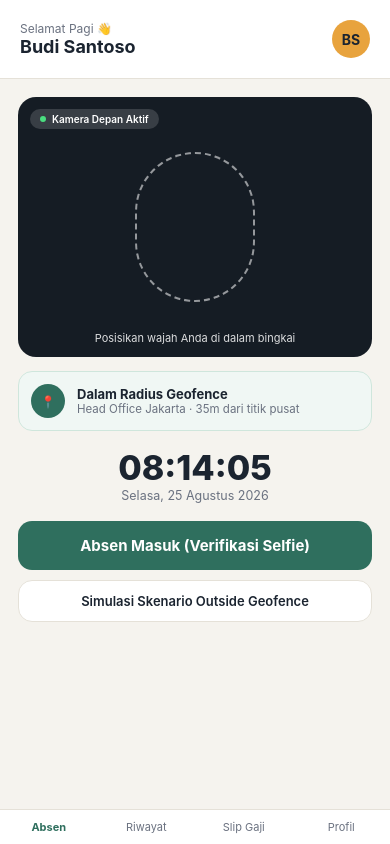
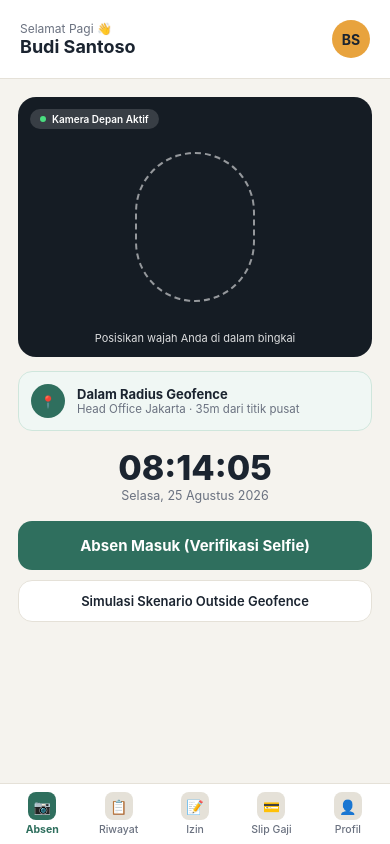
Before and after one commit to rikmyk/HRIS, a React Native app in the folder mobile/: screen / in a window 390 px wide. Built offline with nearby package versions, Linux system fonts and the light colour scheme.

Commit message:
feat(mobile): implement full bottom navigation bar with icon badges and active tab indicators

```diff
--- a/mobile/App.tsx
+++ b/mobile/App.tsx
@@ -3,7 +3,7 @@ import { StyleSheet, Text, View, TouchableOpacity, TextInput, SafeAreaView, Scro
 import { Colors, Radius } from './src/theme';
 
 export default function App() {
-  const [activeTab, setActiveTab] = useState<'home' | 'reject' | 'history' | 'payslip' | 'profile'>('home');
+  const [activeTab, setActiveTab] = useState<'home' | 'reject' | 'history' | 'leave' | 'payslip' | 'profile'>('home');
   const [isLoggedIn, setIsLoggedIn] = useState<boolean>(true);
 
   if (!isLoggedIn) {
@@ -164,7 +164,29 @@ export default function App() {
           </View>
         )}
 
-        {/* TAB 4: SLIP GAJI */}
+        {/* TAB 4: AJUKAN IZIN (T030) */}
+        {activeTab === 'leave' && (
+          <View style={styles.card}>
+            <Text style={styles.cardTitle}>Ajukan Permohonan Izin / Cuti</Text>
+            <View style={styles.inputGroup}>
+              <Text style={styles.label}>JENIS IZIN</Text>
+              <TextInput style={styles.input} value="Cuti Tahunan" />
+            </View>
+            <View style={styles.inputGroup}>
+              <Text style={styles.label}>TANGGAL MULAI - SELESAI</Text>
+              <TextInput style={styles.input} value="26 Agu 2026 - 28 Agu 2026" />
+            </View>
+            <View style={styles.inputGroup}>
+              <Text style={styles.label}>ALASAN / CATATAN</Text>
+              <TextInput style={[styles.input, { height: 70 }]} multiline value="Keperluan keluarga di luar kota" />
+            </View>
+            <TouchableOpacity style={styles.btnPrimary}>
+              <Text style={styles.btnPrimaryText}>Kirim Pengajuan Izin</Text>
+            </TouchableOpacity>
+          </View>
+        )}
+
+        {/* TAB 5: SLIP GAJI */}
         {activeTab === 'payslip' && (
           <View>
             <View style={styles.payslipCard}>
@@ -184,7 +206,7 @@ export default function App() {
           </View>
         )}
 
-        {/* TAB 5: PROFIL */}
+        {/* TAB 6: PROFIL */}
         {activeTab === 'profile' && (
           <View style={styles.card}>
             <Text style={styles.cardTitle}>Profil Personel Karyawan</Text>
@@ -196,24 +218,32 @@ export default function App() {
         )}
       </ScrollView>
 
-      {/* Bottom Navbar per DS §2.9 */}
+      {/* Bottom Navbar per Stitch DS §2.9 */}
       <View style={styles.bottomNav}>
         {[
-          { id: 'home', label: 'Absen' },
-          { id: 'history', label: 'Riwayat' },
-          { id: 'payslip', label: 'Slip Gaji' },
-          { id: 'profile', label: 'Profil' },
-        ].map((tab) => (
+          { id: 'home', label: 'Absen', icon: '📷' },
+          { id: 'history', label: 'Riwayat', icon: '📋' },
+          { id: 'leave', label: 'Izin', icon: '📝' },
+          { id: 'payslip', label: 'Slip Gaji', icon: '💳' },
+          { id: 'profile', label: 'Profil', icon: '👤' },
+        ].map((tab) => {
+          const isActive = activeTab === tab.id || (activeTab === 'reject' && tab.id === 'home');
+          return (
             <TouchableOpacity
               key={tab.id}
               onPress={() => setActiveTab(tab.id as any)}
               style={styles.navItem}
+              activeOpacity={0.7}
             >
-            <Text style={[styles.navText, (activeTab === tab.id || (activeTab === 'reject' && tab.id === 'home')) && styles.navTextActive]}>
+              <View style={[styles.navIconBox, isActive && styles.navIconBoxActive]}>
+                <Text style={[styles.navIconText, isActive && styles.navIconTextActive]}>{tab.icon}</Text>
+              </View>
+              <Text style={[styles.navText, isActive && styles.navTextActive]}>
                 {tab.label}
               </Text>
             </TouchableOpacity>
-        ))}
+          );
+        })}
       </View>
     </SafeAreaView>
   );
@@ -270,9 +300,13 @@ const styles = StyleSheet.create({
   breakdownRow: { flexDirection: 'row', justifyContent: 'space-between', paddingVertical: 8, borderBottomWidth: 1, borderBottomColor: Colors.line },
   bLabel: { fontSize: 12.5, color: Colors.ink },
   bValue: { fontSize: 12.5, fontWeight: '600', color: Colors.ink },
-  bottomNav: { flexDirection: 'row', backgroundColor: Colors.surface, borderTopWidth: 1, borderTopColor: Colors.line, paddingVertical: 10 },
-  navItem: { flex: 1, alignItems: 'center' },
-  navText: { fontSize: 11, color: Colors.muted },
+  bottomNav: { flexDirection: 'row', backgroundColor: Colors.surface, borderTopWidth: 1, borderTopColor: Colors.line, paddingVertical: 8, paddingHorizontal: 4 },
+  navItem: { flex: 1, alignItems: 'center', justifyContent: 'center' },
+  navIconBox: { width: 28, height: 28, borderRadius: 8, backgroundColor: Colors.line, alignItems: 'center', justifyContent: 'center', marginBottom: 3 },
+  navIconBoxActive: { backgroundColor: Colors.primary },
+  navIconText: { fontSize: 14 },
+  navIconTextActive: { color: '#FFF' },
+  navText: { fontSize: 10.5, color: Colors.muted, fontWeight: '500' },
   navTextActive: { color: Colors.primary, fontWeight: '700' },
   loginCard: { margin: 20, backgroundColor: Colors.surface, padding: 24, borderRadius: Radius.card, borderWidth: 1, borderColor: Colors.line, marginTop: 60 },
   logoBadge: { width: 44, height: 44, borderRadius: 12, backgroundColor: Colors.primary, alignItems: 'center', justifyContent: 'center', marginBottom: 16 },
@@ -280,8 +314,8 @@ const styles = StyleSheet.create({
   loginTitle: { fontSize: 20, fontWeight: '700', color: Colors.ink },
   loginSub: { fontSize: 13, color: Colors.muted, marginBottom: 20 },
   inputGroup: { marginBottom: 16 },
+  input: { borderWidth: 1, borderColor: Colors.line, borderRadius: 8, padding: 10, backgroundColor: '#FAFAFA' },
   label: { fontSize: 11, fontWeight: '700', color: Colors.ink, marginBottom: 6 },
-  input: { borderWidth: 1, borderColor: Colors.line, borderRadius: 8, padding: 10, backgroundColor: '#FAFAFA' },
   infoLabel: { fontSize: 13, color: Colors.muted, marginVertical: 4 },
   infoVal: { fontWeight: '700', color: Colors.ink },
 });
```
Lines whose indentation alone changed are shown as unchanged.
